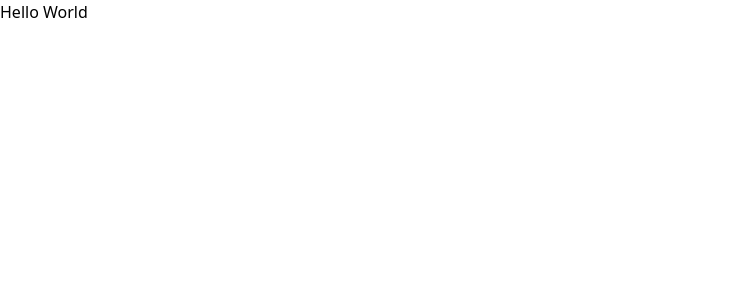
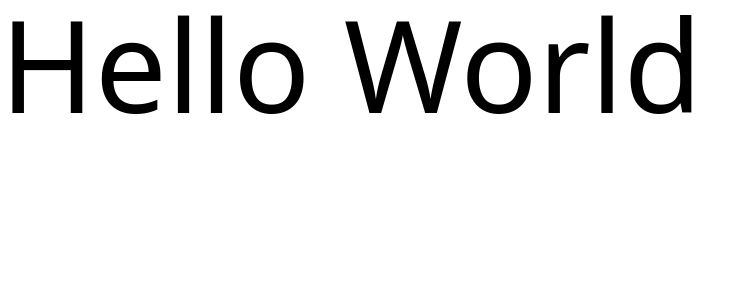
Before and after one commit to gabrielh-silvestre/todo-list, a React (Create React App) app: page / in a window 1280 px wide. Shown: the top 300 px of the page, without its empty margins (0-754 px from the left). Built offline with nearby package versions, Linux system fonts and the light colour scheme.

Commit message:
feat(App): create test div

```diff
--- a/src/App.tsx
+++ b/src/App.tsx
@@ -1,5 +1,5 @@
 function App() {
-  return <div>Hello World</div>;
+  return <div className="text-9xl">Hello World</div>;
 }
 
 export default App;
```
